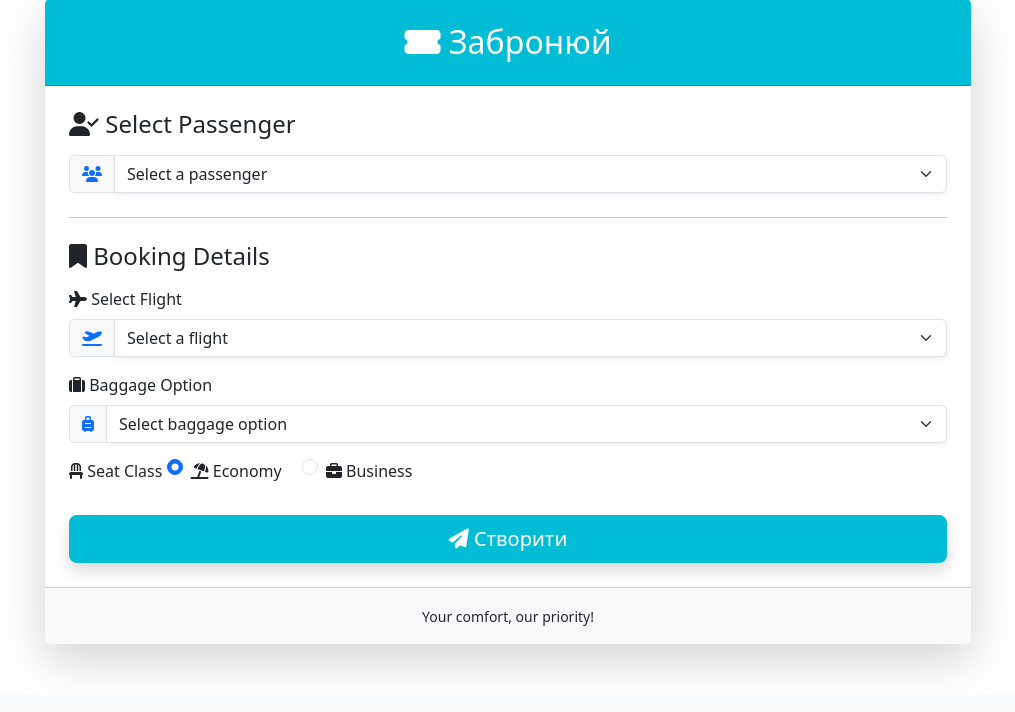
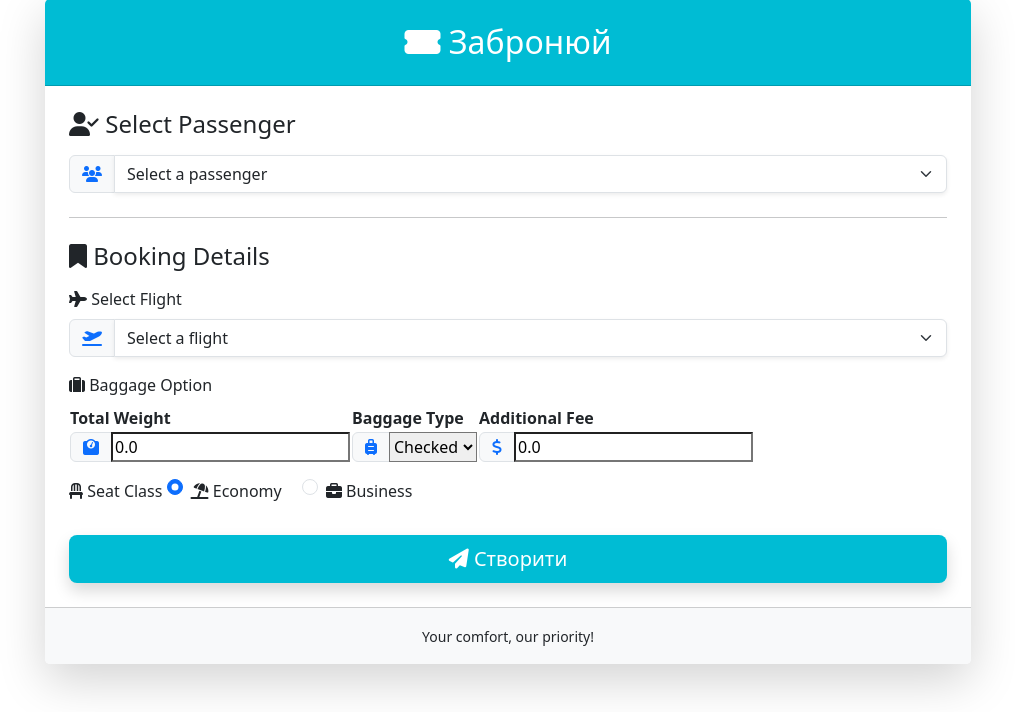
Before and after one commit to Arsemon4ik/airport_prj, a Django app: page /bookings/add/ in a window 1280 px wide. Shown: the part 105-817 px from the top of the page, without its empty margins (132-1147 px from the left). Before the commit the page ends 771 px from the top, so only its background shows below. Run offline with Django 5.2, Linux system fonts and the light colour scheme; data that the repository does not hold is empty; some libraries are stand-ins or nearby versions.

Commit message:
baggage basic impl

```diff
--- a/booking_management/forms.py
+++ b/booking_management/forms.py
@@ -1,5 +1,6 @@
-from .models import Passenger, Booking
+from .models import Passenger, Booking, Baggage
 from django import forms
+from django.forms import modelformset_factory
 
 
 class PassengerForm(forms.ModelForm):
@@ -25,10 +26,28 @@ class PassengerForm(forms.ModelForm):
 class BookingForm(forms.ModelForm):
     class Meta:
         model = Booking
-        fields = ['passenger', 'flight', 'baggage', 'seat_class']
+        fields = ['passenger', 'flight', 'seat_class']
         widgets = {
             'passenger': forms.Select(attrs={'class': 'form-control'}),
             'flight': forms.Select(attrs={'class': 'form-control'}),
-            'baggage': forms.Select(attrs={'class': 'form-control'}),
             'seat_class': forms.Select(attrs={'class': 'form-control'}),
         }
+
+
+class BaggageForm(forms.ModelForm):
+    class Meta:
+        model = Baggage
+        fields = ['total_weight', 'baggage_type', 'additional_baggage_fee']
+        widgets = {
+            'total_weight': forms.NumberInput(attrs={'class': 'form-control'}),
+            'baggage_type': forms.Select(attrs={'class': 'form-control'}),
+            'additional_baggage_fee': forms.NumberInput(attrs={'class': 'form-control'}),
+        }
+
+# FormSet для багажу
+BaggageFormSet = modelformset_factory(
+        Baggage,
+        fields=('total_weight', 'baggage_type', 'additional_baggage_fee'),
+        extra=1,  # Додаткові форми для багажу
+        can_delete=True  # Можливість видалення
+    )
--- a/booking_management/views.py
+++ b/booking_management/views.py
@@ -1,7 +1,8 @@
+from django.forms import modelformset_factory
 from django.shortcuts import render, get_object_or_404, redirect
 from django.contrib.auth.decorators import login_required
-from .models import Passenger, Flight, Booking
-from .forms import PassengerForm, BookingForm
+from .models import Passenger, Flight, Booking, Baggage
+from .forms import PassengerForm, BookingForm, BaggageFormSet
 
 
 @login_required
@@ -118,13 +119,29 @@ def booking_detail(request, pk):
 def booking_create(request):
     if request.method == 'POST':
         form = BookingForm(request.POST)
-        if form.is_valid():
-            form.save()
-            return redirect('booking_list')
+        formset = BaggageFormSet(request.POST, queryset=Baggage.objects.none())  # Новий набір форм
+
+        if form.is_valid() and formset.is_valid():
+            # Збереження бронювання
+            booking = form.save(commit=False)
+
+            # Збереження багажу та прив'язка до бронювання
+            for baggage_form in formset:
+                if baggage_form.cleaned_data and not baggage_form.cleaned_data.get('DELETE'):  # Уникаємо порожніх форм
+                    baggage = baggage_form.save()
+                    baggage.save()
+                    booking.baggage = baggage
+            booking.save()# Прив'язуємо до бронювання
+
+            return redirect('booking_list')  # Перенаправлення після успіху
     else:
         form = BookingForm()
-    return render(request, 'booking_management/booking_create.html', {'form': form})
+        formset = BaggageFormSet(queryset=Baggage.objects.none())  # Порожній набір форм
 
+    return render(request, 'booking_management/booking_create.html', {
+        'form': form,
+        'formset': formset,
+    })
 
 # Update an existing booking
 def booking_update(request, pk):
--- a/templates/booking_management/booking_create.html
+++ b/templates/booking_management/booking_create.html
@@ -21,12 +21,16 @@
                             <div class="mb-4">
                                 <h4 class="mb-3"><i class="fas fa-user-check"></i> Select Passenger</h4>
                                 <div class="input-group">
-                                <span class="input-group-text bg-light"><i class="fas fa-users text-primary"></i></span>
-                                <select class="form-select shadow-sm {% if form.passenger.errors %}is-invalid{% endif %}" id="passenger" name="passenger">
+                                    <span class="input-group-text bg-light"><i
+                                            class="fas fa-users text-primary"></i></span>
+                                    <select class="form-select shadow-sm {% if form.passenger.errors %}is-invalid{% endif %}"
+                                            id="passenger" name="passenger">
                                         <option value="" disabled selected>Select a passenger</option>
                                         {% for passenger in form.passenger.field.queryset %}
-                                        <option value="{{ passenger.id }}" {% if passenger.id|stringformat:"s" == form.passenger.value|stringformat:"s" %}selected{% endif %}>
-                                            {{ passenger.first_name }} {{ passenger.last_name }} ({{ passenger.email }})
+                                            <option value="{{ passenger.id }}"
+                                                    {% if passenger.id|stringformat:"s" == form.passenger.value|stringformat:"s" %}selected{% endif %}>
+                                                {{ passenger.first_name }} {{ passenger.last_name }}
+                                                ({{ passenger.email }})
                                             </option>
                                         {% endfor %}
                                     </select>
@@ -46,14 +50,19 @@
 
                                 <!-- Flight Selection -->
                                 <div class="mb-3">
-                                <label for="flight" class="form-label"><i class="fas fa-plane"></i> Select Flight</label>
+                                    <label for="flight" class="form-label"><i class="fas fa-plane"></i> Select
+                                        Flight</label>
                                     <div class="input-group">
-                                    <span class="input-group-text bg-light"><i class="fas fa-plane-departure text-primary"></i></span>
-                                    <select class="form-select shadow-sm {% if form.flight.errors %}is-invalid{% endif %}" id="flight" name="flight">
+                                        <span class="input-group-text bg-light"><i
+                                                class="fas fa-plane-departure text-primary"></i></span>
+                                        <select class="form-select shadow-sm {% if form.flight.errors %}is-invalid{% endif %}"
+                                                id="flight" name="flight">
                                             <option value="" disabled selected>Select a flight</option>
                                             {% for flight in form.flight.field.queryset %}
-                                            <option value="{{ flight.id }}" {% if flight.id|stringformat:"s" == form.flight.value|stringformat:"s" %}selected{% endif %}>
-                                                {{ flight.origin }} ➔ {{ flight.destination }} on {{ flight.departure_time|date:"M d, Y H:i" }}
+                                                <option value="{{ flight.id }}"
+                                                        {% if flight.id|stringformat:"s" == form.flight.value|stringformat:"s" %}selected{% endif %}>
+                                                    {{ flight.origin }} ➔ {{ flight.destination }}
+                                                    on {{ flight.departure_time|date:"M d, Y H:i" }}
                                                 </option>
                                             {% endfor %}
                                         </select>
@@ -62,37 +71,90 @@
 
                                 <!-- Baggage Selection -->
                                 <div class="mb-3">
-                                <label for="baggage" class="form-label"><i class="fas fa-suitcase"></i> Baggage Option</label>
+                                    <label for="baggage" class="form-label"><i class="fas fa-suitcase"></i> Baggage
+                                        Option</label>
+                                    {{ formset.management_form }}
+                                    <table>
+                                        <thead>
+                                        <tr>
+                                            <th>Total Weight</th>
+                                            <th>Baggage Type</th>
+                                            <th>Additional Fee</th>
+                                        </tr>
+                                        </thead>
+                                        <tbody>
+                                        {% for form in formset %}
+                                            <tr>
+                                                <td>
                                                     <div class="input-group">
-                                    <span class="input-group-text bg-light"><i class="fas fa-suitcase-rolling text-primary"></i></span>
-                                    <select class="form-select shadow-sm {% if form.baggage.errors %}is-invalid{% endif %}" id="baggage" name="baggage">
-                                        <option value="" disabled selected>Select baggage option</option>
-                                        {% for baggage_option in form.baggage.field.queryset %}
-                                            <option value="{{ baggage_option.id }}" {% if baggage_option.id|stringformat:"s" == form.baggage.value|stringformat:"s" %}selected{% endif %}>
-                                                {{ baggage_option.name }} - ${{ baggage_option.price }}
-                                            </option>
+                                            <span class="input-group-text bg-light">
+                                                <i class="fas fa-weight text-primary"></i>
+                                            </span>
+                                                        {{ form.total_weight }}
+                                                        {% if form.total_weight.errors %}
+                                                            <div class="invalid-feedback">
+                                                                {{ form.total_weight.errors|join:", " }}
+                                                            </div>
+                                                        {% endif %}
+                                                    </div>
+                                                </td>
+                                                <td>
+                                                    <div class="input-group">
+                                            <span class="input-group-text bg-light">
+                                                <i class="fas fa-suitcase-rolling text-primary"></i>
+                                            </span>
+                                                        {{ form.baggage_type }}
+                                                        {% if form.baggage_type.errors %}
+                                                            <div class="invalid-feedback">
+                                                                {{ form.baggage_type.errors|join:", " }}
+                                                            </div>
+                                                        {% endif %}
+                                                    </div>
+                                                </td>
+                                                <td>
+                                                    <div class="input-group">
+                                            <span class="input-group-text bg-light">
+                                                <i class="fas fa-dollar-sign text-primary"></i>
+                                            </span>
+                                                        {{ form.additional_baggage_fee }}
+                                                        {% if form.additional_baggage_fee.errors %}
+                                                            <div class="invalid-feedback">
+                                                                {{ form.additional_baggage_fee.errors|join:", " }}
+                                                            </div>
+                                                        {% endif %}
+                                                    </div>
+                                                </td>
+
+                                            </tr>
                                         {% endfor %}
-                                    </select>
-                                </div>
+                                        </tbody>
+                                    </table>
                                 </div>
 
                                 <!-- Seat Class -->
                                 <div class="mb-3">
                                     <label class="form-label"><i class="fas fa-chair"></i> Seat Class</label>
                                     <div class="form-check form-check-inline">
-                                    <input class="form-check-input" type="radio" name="seat_class" id="economy" value="economy" {% if form.seat_class.value == "economy" %}checked{% endif %}>
-                                    <label class="form-check-label" for="economy"><i class="fas fa-umbrella-beach"></i> Economy</label>
+                                        <input class="form-check-input" type="radio" name="seat_class" id="economy"
+                                               value="economy"
+                                               {% if form.seat_class.value == "economy" %}checked{% endif %}>
+                                        <label class="form-check-label" for="economy"><i
+                                                class="fas fa-umbrella-beach"></i> Economy</label>
                                     </div>
                                     <div class="form-check form-check-inline">
-                                    <input class="form-check-input" type="radio" name="seat_class" id="business" value="business" {% if form.seat_class.value == "business" %}checked{% endif %}>
-                                    <label class="form-check-label" for="business"><i class="fas fa-briefcase"></i> Business</label>
+                                        <input class="form-check-input" type="radio" name="seat_class" id="business"
+                                               value="business"
+                                               {% if form.seat_class.value == "business" %}checked{% endif %}>
+                                        <label class="form-check-label" for="business"><i class="fas fa-briefcase"></i>
+                                            Business</label>
                                     </div>
                                 </div>
                             </div>
 
                             <!-- Submit Button -->
                             <div class="d-grid">
-                            <button type="submit" class="btn btn-lg text-white shadow" style="background-color: #00bcd4;">
+                                <button type="submit" class="btn btn-lg text-white shadow"
+                                        style="background-color: #00bcd4;">
                                     <i class="fas fa-paper-plane"></i> Створити
                                 </button>
                             </div>
--- a/templates/booking_management/booking_detail.html
+++ b/templates/booking_management/booking_detail.html
@@ -68,7 +68,7 @@
                             <i class="fas fa-suitcase-rolling"></i>
                             <h5>Baggage and Seat Class</h5>
                         </div>
-                        <p><strong>Baggage Option:</strong> {{ booking.baggage.name }} - ${{ booking.baggage.price }}</p>
+                        <p><strong>Baggage Option:</strong> {{ booking.baggage.get_baggage_type_display }} with {{ booking.baggage.total_weight }} weight</p>
                         <p><strong>Seat Class:</strong> {{ booking.get_seat_class_display }}</p>
                     </div>
                 </div>
```
Lines whose indentation alone changed are shown as unchanged.
